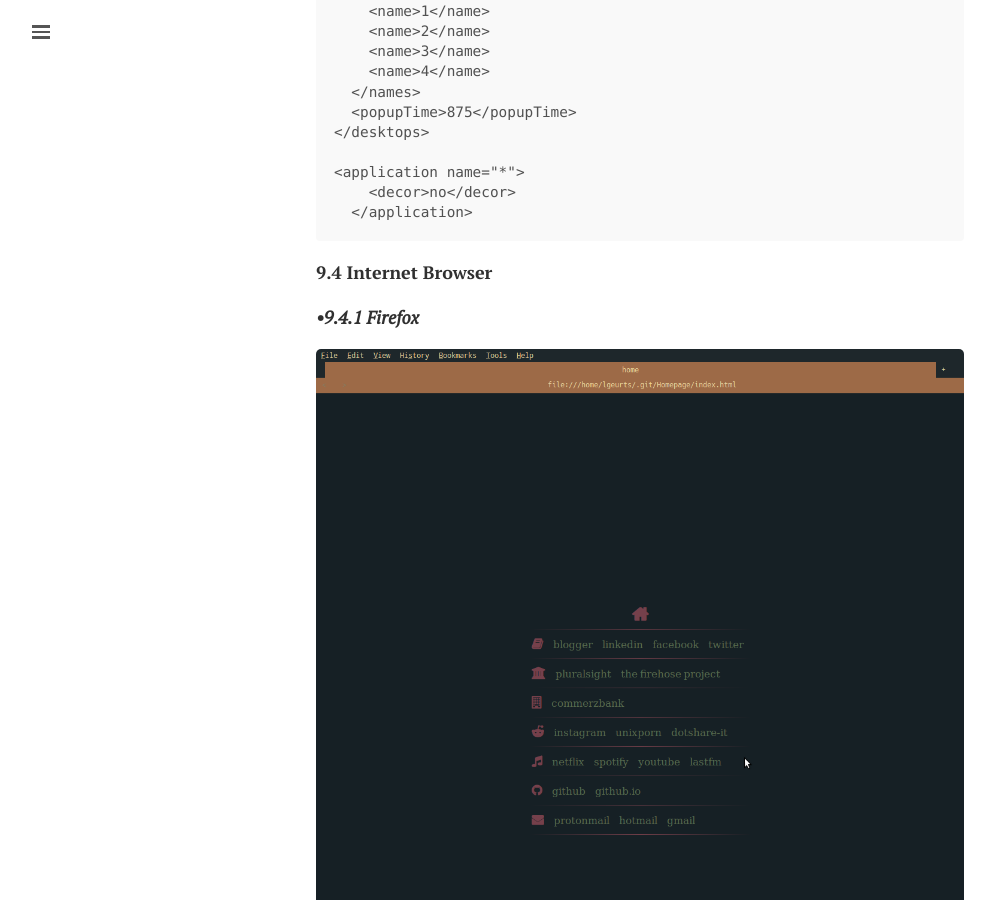
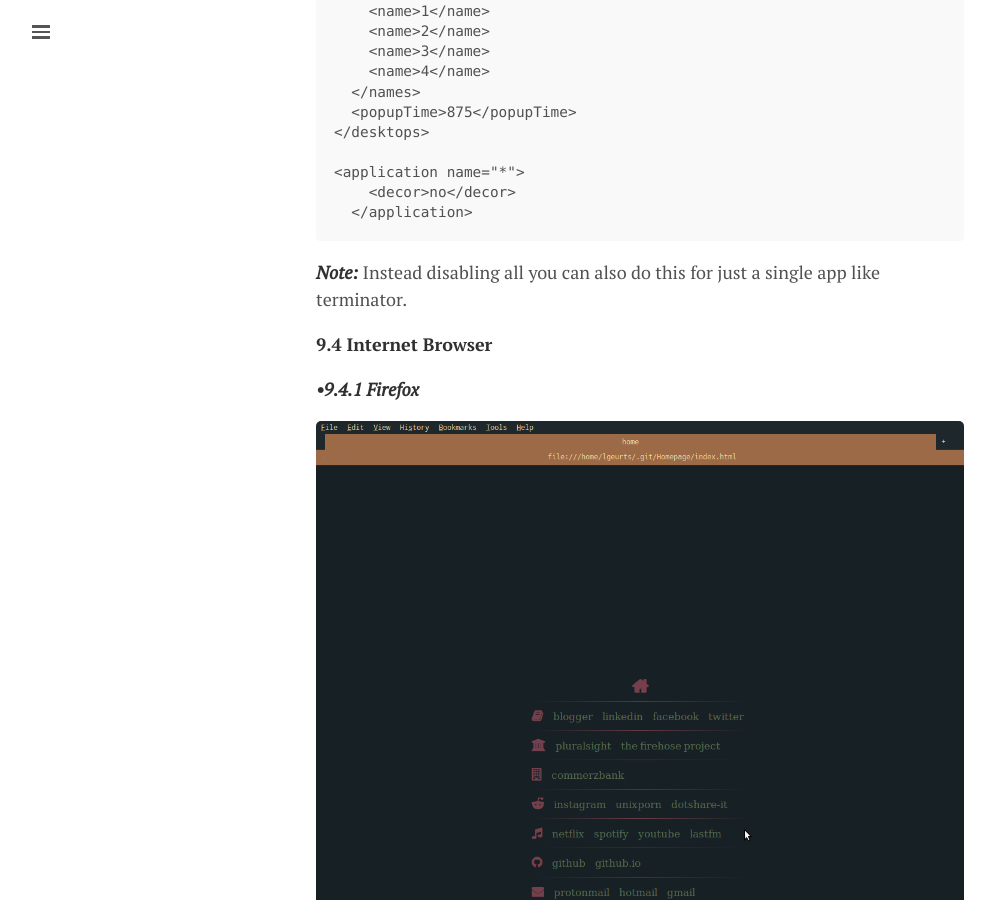
Before and after one commit to lgeurts/lgeurts.github.io, a Jekyll site: the page built from _posts/2017-07-11-bunsenlabs-linux-setup-notes-for dell-inspiron-6000.md, in a window 1280 px wide and 900 px high, scrolled down 18568 px. Shown: the whole window, without its empty margins (0-995 px from the left). Built offline with Jekyll 4.4.1, drawn with Linux system fonts in a browser that asks for light colours; nearby versions of some CDN libraries; comment, search, counter and statistics services are not loaded.

Commit message:
Change section 9.3, added note

````diff
--- a/_posts/2017-07-11-bunsenlabs-linux-setup-notes-for dell-inspiron-6000.md
+++ b/_posts/2017-07-11-bunsenlabs-linux-setup-notes-for dell-inspiron-6000.md
@@ -546,6 +546,8 @@
     <decor>no</decor>
   </application>
 ```
+***Note:*** Instead disabling all you can also do this for just a single app like terminator.
+
 **9.4 Internet Browser**
 
 ***•9.4.1 Firefox***
````
